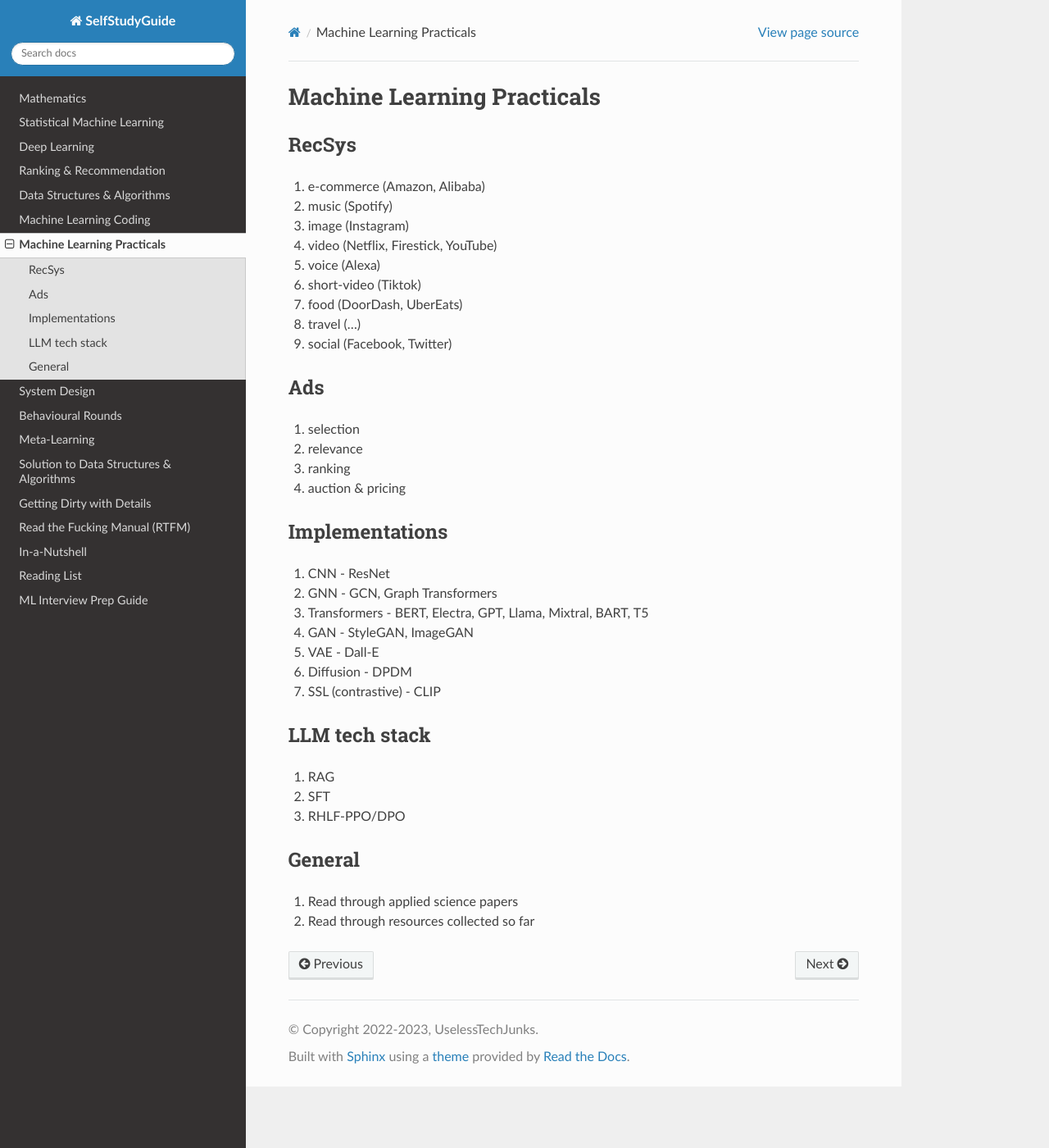
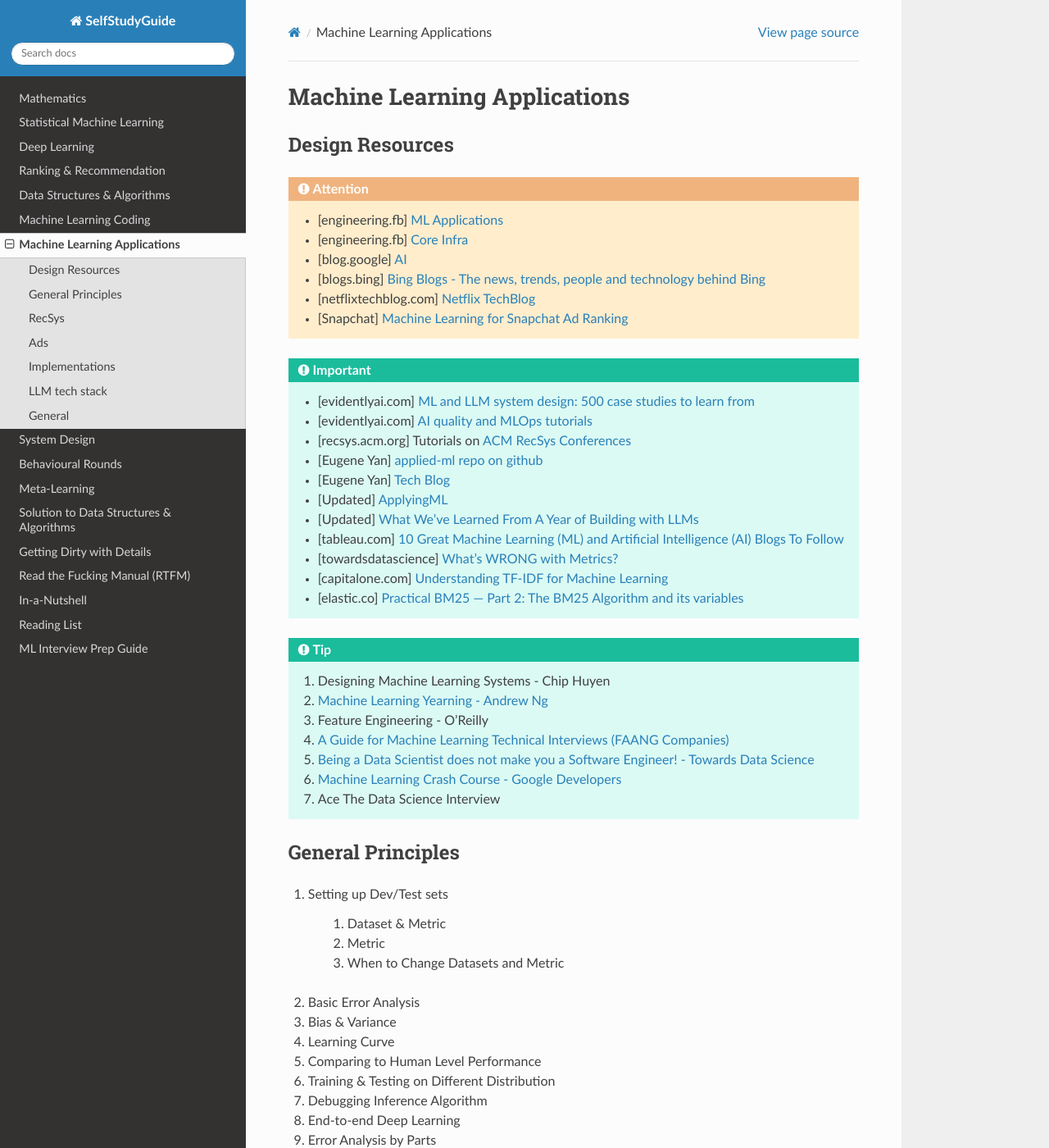
Before and after one commit to uselesstechjunks/leetcode, a Sphinx documentation site: the page built from docs/source/mlapp.rst, in a window 1280 px wide and 1400 px high. Shown: the whole window at 82% size. Built offline with Sphinx 7.4.7 and the Read the Docs theme 3.1.0, drawn with Linux system fonts in a browser that asks for light colours.

Commit message:
Update mlapp.rst

```diff
--- a/docs/source/mlapp.rst
+++ b/docs/source/mlapp.rst
@@ -1,6 +1,56 @@
 ############################################################################
-Machine Learning Practicals
+Machine Learning Applications
 ############################################################################
+*******************************************************************************
+Design Resources
+*******************************************************************************
+.. attention::
+	* [engineering.fb] `ML Applications <https://engineering.fb.com/category/ml-applications/>`_
+	* [engineering.fb] `Core Infra <https://engineering.fb.com/category/core-data/>`_
+	* [blog.google] `AI <https://blog.google/technology/ai/>`_
+	* [blogs.bing] `Bing Blogs - The news, trends, people and technology behind Bing <https://blogs.bing.com/>`_
+	* [netflixtechblog.com] `Netflix TechBlog <https://netflixtechblog.com/>`_
+	* [Snapchat] `Machine Learning for Snapchat Ad Ranking <https://eng.snap.com/machine-learning-snap-ad-ranking>`_
+
+.. important::
+	* [evidentlyai.com] `ML and LLM system design: 500 case studies to learn from <https://www.evidentlyai.com/ml-system-design>`_
+	* [evidentlyai.com] `AI quality and MLOps tutorials <https://www.evidentlyai.com/mlops-tutorials>`_
+	* [recsys.acm.org] Tutorials on `ACM RecSys Conferences <https://recsys.acm.org/>`_
+	* [Eugene Yan] `applied-ml repo on github <https://github.com/eugeneyan/applied-ml>`_
+	* [Eugene Yan] `Tech Blog <https://eugeneyan.com/>`_
+	* [Updated] `ApplyingML <https://applyingml.com/>`_
+	* [Updated] `What We’ve Learned From A Year of Building with LLMs <https://applied-llms.org/>`_
+	* [tableau.com] `10 Great Machine Learning (ML) and Artificial Intelligence (AI) Blogs To Follow <https://www.tableau.com/learn/articles/blogs-about-machine-learning-artificial-intelligence>`_
+	* [towardsdatascience] `What's WRONG with Metrics? <https://towardsdatascience.com/choosing-the-right-metric-is-a-huge-issue-99ccbe73de61>`_
+	* [capitalone.com] `Understanding TF-IDF for Machine Learning <https://www.capitalone.com/tech/machine-learning/understanding-tf-idf/>`_
+	* [elastic.co] `Practical BM25 — Part 2: The BM25 Algorithm and its variables <https://www.elastic.co/blog/practical-bm25-part-2-the-bm25-algorithm-and-its-variables/>`_
+
+.. tip::
+	#. Designing Machine Learning Systems - Chip Huyen
+	#. `Machine Learning Yearning - Andrew Ng <https://www.deeplearning.ai/wp-content/uploads/2021/01/andrew-ng-machine-learning-yearning.pdf>`_
+	#. Feature Engineering - O'Reilly
+	#. `A Guide for Machine Learning Technical Interviews (FAANG Companies) <https://github.com/alirezadir/machine-learning-interview-enlightener>`_
+	#. `Being a Data Scientist does not make you a Software Engineer! - Towards Data Science <https://towardsdatascience.com/being-a-data-scientist-does-not-make-you-a-software-engineer-c64081526372>`_
+	#. `Machine Learning Crash Course - Google Developers <https://developers.google.com/machine-learning/crash-course/>`_
+	#. Ace The Data Science Interview
+
+*******************************************************************************
+General Principles
+*******************************************************************************
+#. Setting up Dev/Test sets
+
+	#. Dataset & Metric
+	#. Metric
+	#. When to Change Datasets and Metric
+#. Basic Error Analysis
+#. Bias & Variance
+#. Learning Curve
+#. Comparing to Human Level Performance
+#. Training & Testing on Different Distribution
+#. Debugging Inference Algorithm
+#. End-to-end Deep Learning
+#. Error Analysis by Parts
+
 ****************************************************************************
 RecSys
 ****************************************************************************
```
